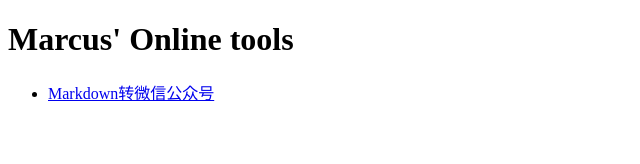
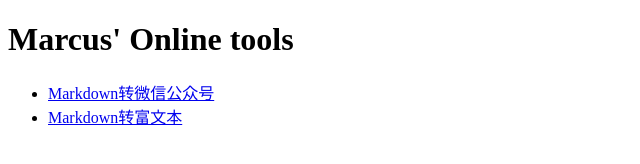
Before and after one commit to zkmnnssm/zkmnnssm.github.io, a plain HTML site: page index.html in a window 1280 px wide. Shown: the whole page, without its empty margins (0-640 px from the left). Drawn offline with Linux system fonts and the light colour scheme.

Commit message:
Update index.html

```diff
--- a/index.html
+++ b/index.html
@@ -10,6 +10,7 @@
 <h1>Marcus' Online tools</h1>
 <ul>
 	<li><a href="./md2wx/index.html">Markdown转微信公众号</a></li>
+	<li><a href="./md2html/index.html">Markdown转富文本</a></li>
 </ul>
 
 </body>
```
